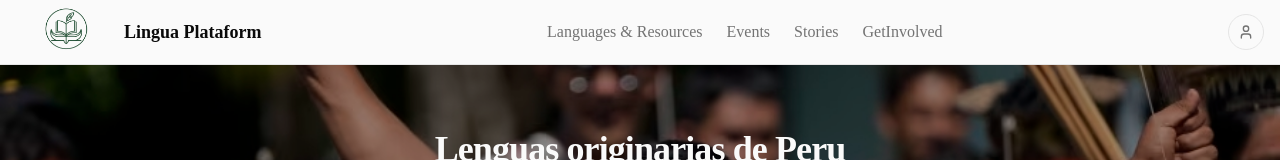
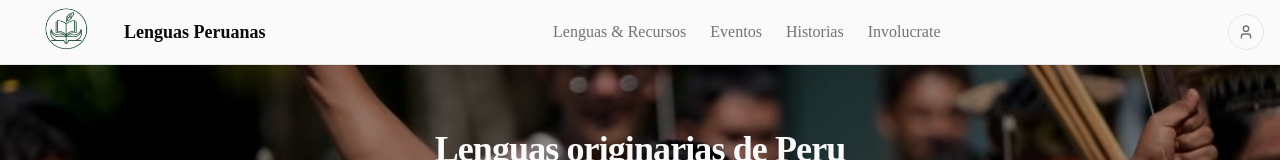
Before and after one commit to ouracademy/living-langs-peru, a Next.js app: page / in a window 1280 px wide. Shown: the top 160 px of the page. Built offline with nearby package versions, Linux system fonts and the light colour scheme.

Commit message:
feat: from en to spanish

```diff
--- a/src/components/header.tsx
+++ b/src/components/header.tsx
@@ -4,10 +4,10 @@ import { Button } from "./ui/button";
 import { User } from "lucide-react";
 
 const menuItems = [
-  { label: "Languages & Resources", href: "/languages-resources" },
-  { label: "Events", href: "/events" },
-  { label: "Stories", href: "/stories" },
-  { label: "GetInvolved", href: "/get-involved" },
+  { label: "Lenguas & Recursos", href: "/languages-resources" },
+  { label: "Eventos", href: "/events" },
+  { label: "Historias", href: "/stories" },
+  { label: "Involucrate", href: "/get-involved" },
 ]
 
 export function HeaderPlataform() {
@@ -17,13 +17,13 @@ export function HeaderPlataform() {
         <Link href="/" className="flex items-center gap-2 font-bold text-lg">
           <Image
             src="/logo.webp"
-            alt="lingua plataform"
+            alt="Lenguas Peruanas"
             width={100}
             height={100}
             style={{ height: "auto" }}
             className="object-contain"
           />
-          <span>Lingua Plataform</span>
+          <span>Lenguas Peruanas</span>
         </Link>
 
         <nav className="hidden md:flex items-center gap-6">
```
